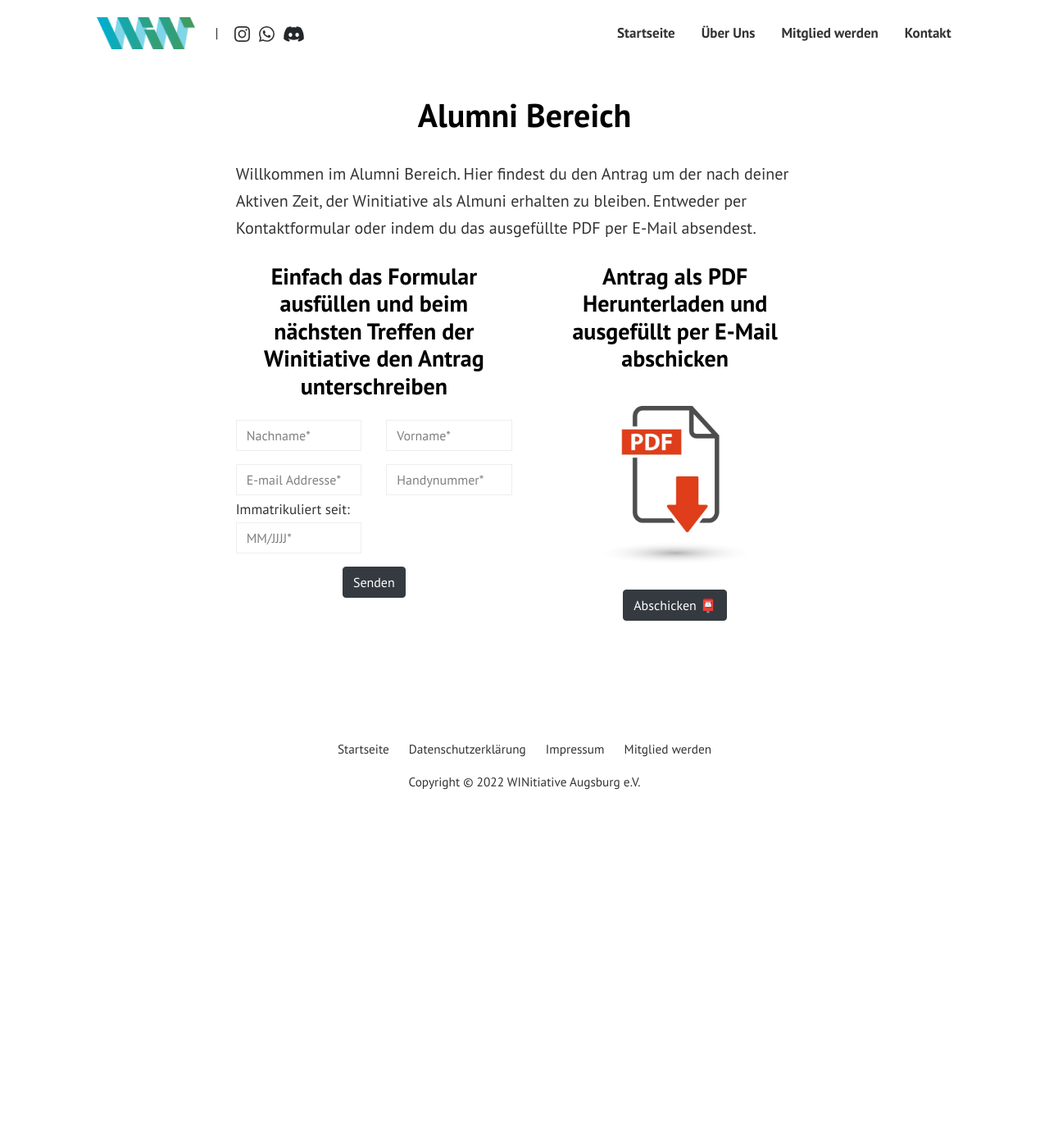
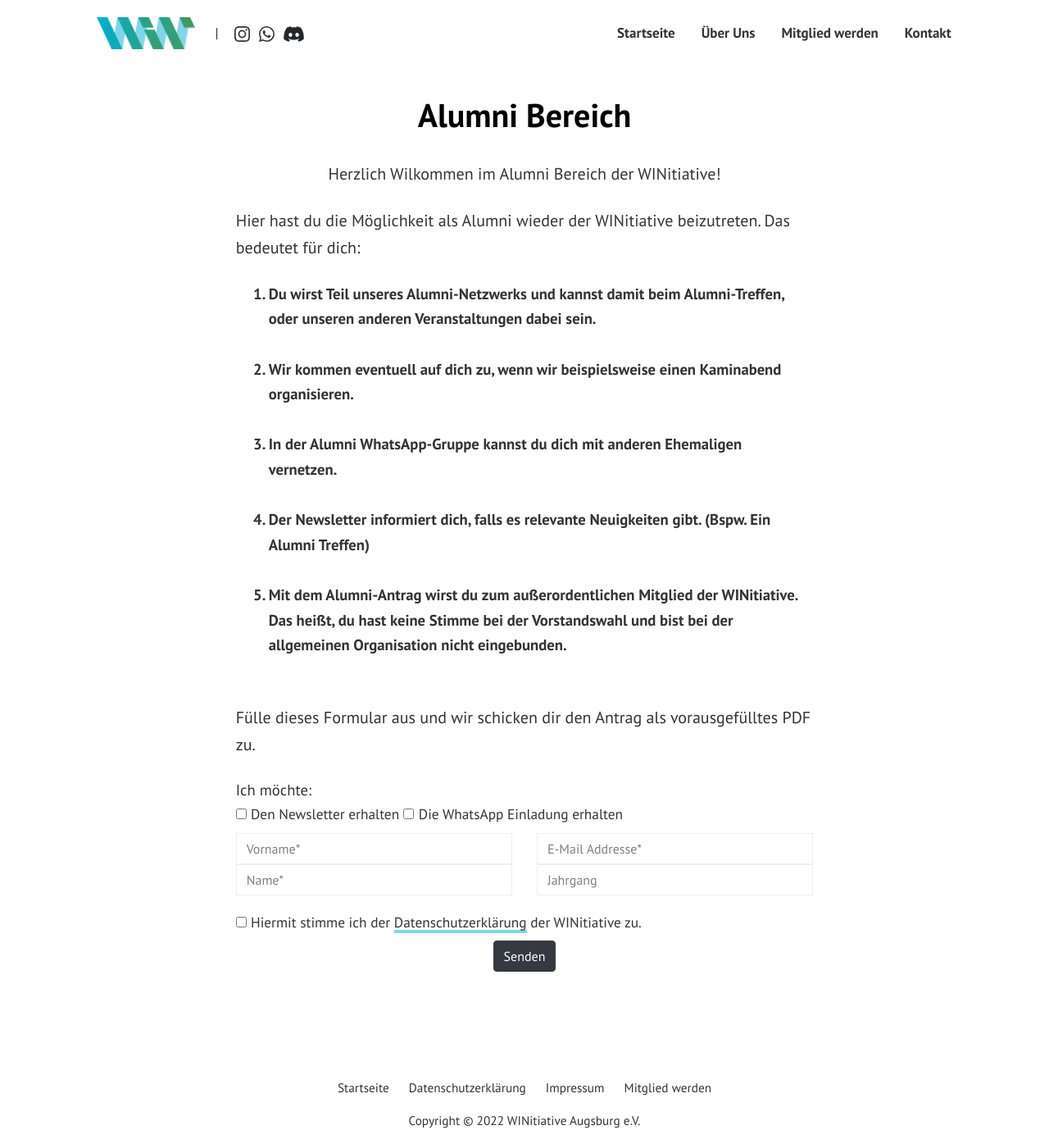
Before and after one commit to WINitiative-Augsburg-eV/webseite, a Jekyll site: the page built from pages/alumni.html, in a window 1280 px wide and 1400 px high. Shown: the whole window at 82% size. Built offline with Jekyll 4.4.1, drawn with Linux system fonts in a browser that asks for light colours.

Commit message:
Alumni Bereich

```diff
--- a/assets/css/theme.scss
+++ b/assets/css/theme.scss
@@ -474,11 +474,11 @@ span.post-name a,span.post-read-more a:hover {
     }
     a {
         color:inherit;
-        box-shadow:inset 0 -2px 0 rgba(255, 229, 31,1), 0 2px 0 rgba(255, 229, 31,1);
+        box-shadow:inset 0 -2px 0 #80d6e8, 0 2px 0 #80d6e8;
 
     }
     a:hover {
-        box-shadow:inset 0 -30px 0 rgba(255, 229, 31,1), 0 2px 0 rgba(255, 229, 31,1);
+        box-shadow:inset 0 -30px 0 #80d6e8, 0 2px 0 #80d6e8;
         text-decoration:none;
     }
     img, iframe {
--- a/pages/alumni.html
+++ b/pages/alumni.html
@@ -1,14 +1,11 @@
 ---
 layout: page
 title: Alumni Bereich
-permalink: "/alumni-bereich/"
+permalink: "/alumni/"
 comments: false
 ---
-<span>Willkommen im Alumni Bereich. Hier findest du den Antrag um der nach deiner Aktiven Zeit, der Winitiative als Almuni erhalten zu bleiben. Entweder per Kontaktformular oder indem du das ausgefüllte PDF per E-Mail absendest.</span>
 <head>
-
  <meta charset=“UTF-8”>
-
    <style>
    .column{
    float: left;
@@ -16,49 +13,66 @@ comments: false
    padding: 15px;
 
    }
-
-
    @media screen and (max-width: 600px) {
      .column {width: 100%}
    }
    </style>
 </head>
 
-<div class="row">
-      <div class="column">
+<center><p>Herzlich Wilkommen im Alumni Bereich der WINitiative!</p></center>
+<p>Hier hast du die Möglichkeit als Alumni wieder der WINitiative beizutreten. Das bedeutet für dich:</p>
+  <ol style="font-size: 14pt; font-weight: bold" class="liste1">
+          <li>Du wirst Teil unseres Alumni-Netzwerks und kannst damit beim Alumni-Treffen, oder unseren anderen Veranstaltungen dabei sein.</li>
+          <br>
+          <li>Wir kommen eventuell auf dich zu, wenn wir beispielsweise einen Kaminabend organisieren.</li>
+          <br>
+          <li>In der Alumni WhatsApp-Gruppe kannst du dich mit anderen Ehemaligen vernetzen.</li>
+          <br>
+          <li>Der Newsletter informiert dich, falls es relevante Neuigkeiten gibt. (Bspw. Ein Alumni Treffen)</li>
+          <br>
+          <li>Mit dem Alumni-Antrag wirst du zum außerordentlichen Mitglied der WINitiative. Das heißt, du hast keine Stimme bei der Vorstandswahl und bist bei der allgemeinen Organisation nicht eingebunden.</li>
+  </ol>
+  <div class="liste2">
+    <p style="font-weight: bold; font size: 14pt">
+    1. Du wirst Teil unseres Alumni-Netzwerks und kannst damit beim Alumni-Treffen, oder unseren anderen Veranstaltungen dabei sein.
+    <br><br>
+    2. Wir kommen eventuell auf dich zu, wenn wir beispielsweise einen Kaminabend organisieren.
+    <br><br>
+    3. In der Alumni WhatsApp-Gruppe kannst du dich mit anderen Ehemaligen vernetzen.
+    <br><br>
+    4. Der Newsletter informiert dich, falls es relevante Neuigkeiten gibt. (Bspw. Ein Alumni Treffen)
+    <br><br>
+    5. Mit dem Alumni-Antrag wirst du zum außerordentlichen Mitglied der WINitiative. Das heißt, du hast keine Stimme bei der Vorstandswahl und bist bei der allgemeinen Organisation nicht eingebunden.
+  </p>
+  </div>
+  <br>
+  <p>Fülle dieses Formular aus und wir schicken dir den Antrag als vorausgefülltes PDF zu.</p>
+      <div>
         <form action="https://formsubmit.co/09d59bd4883cc050554222c88652ce2d" method="POST">
-          <input type="hidden" name="_next" value="https://winitiative-augsburg-ev.github.io/webseite/danke">
-          <input type="hidden" name="_subject" value="Neuer Mitgliedsantrag!">
+          <input type="hidden" name="_next" value="https://winitiative-augsburg.de/danke">
+          <input type="hidden" name="_subject" value="Neuer Alumni-Antrag!">
           <input type="hidden" name="_captcha" value="false">
-        <center><h3 style="margin-top: 10px;" class="mb-4">Einfach das Formular ausfüllen und beim nächsten Treffen der Winitiative den Antrag unterschreiben</h3></center>
         <div class="form-group row">
-        <div class="col-md-6">
-        <input class="form-control" type="text" name="Nachname" placeholder="Nachname*" required>
+        <div class="col-md-12">
+          <legend style="font-size: 14pt; margin-bottom: -3px;">Ich möchte:</legend>
+          <input type="checkbox" id="pp" name="Newsletter?" value="Newsletter erhalten">
+          <label for="pp" style="font-size: 13pt">Den Newsletter erhalten</label>
+          <br class="mobile-break">
+          <input type="checkbox" id="br" name="Whatsapp" value="Whatsapp erhalten">
+          <label for="br" style="font-size: 13pt">Die WhatsApp Einladung erhalten</label>
         </div>
         <div class="col-md-6">
-        <input class="form-control" type="text" name="Vorname" placeholder="Vorname*" required>
+        <input class="form-control" type="text" name="vorname" placeholder="Vorname*" required>
+        <input class="form-control" type="text" name="nachname" placeholder="Name*" required>
+        </div>
+        <div class="col-md-6">
+        <input class="form-control" type="email" name="email" placeholder="E-Mail Addresse*" required>
+        <input class="form-control" type="text" name="Jahrgang" placeholder="Jahrgang">
+        </div>
+        <br>
       </div>
-      </div>
-      <div class="form-group row">
-      <div class="col-md-6">
-      <input class="form-control" type="email" name="email" placeholder="E-mail Addresse*" required>
-      </div>
-      <div class="col-md-6">
-      <input class="form-control" type="text" name="Handynummer" placeholder="Handynummer*" required>
-      </div>
-      <div class="col-md-6">
-      <span style="font-size: 17px">Immatrikuliert seit:</span>
-      <input class="form-control" type="text" name="Immatrikulation" placeholder="MM/JJJJ*" required>
-      </div>
-      </div><center><input class="btn btn-dark" type="submit" value="Senden"></center>
+      <input type="checkbox" id="pp" name="Datenschutzbedingungen" value="DSGVO" required>
+      <label for="pp" style="font-size: 13pt">Hiermit stimme ich der <a href="/datenschutzerklaerung" class="text-decoration-none">Datenschutzerklärung</a> der WINitiative zu.</label>
+      <center><input class="btn btn-dark" type="submit" value="Senden"></center>
       </form>
     </div>
-    <div class="column">
-      <center><h3 style="margin-top: 10px">Antrag als PDF Herunterladen und ausgefüllt per E-Mail abschicken</h3></center>
-      <br>
-      <center><a href="{{site.baseurl}}/downloads/Mitgliedsantrag_WINitiative_e.V.pdf" target="_blank"><img src="{{site.baseurl}}/assets/images/PDF.jpg" alt="{{site.baseurl}}/assets/images/PDF.jpg" width="180px"></a></center>
-      <br>
-      <center><button class="btn btn-dark" onclick="location.href='mailto:fritz.duerrwanger@winitiative-augsburg.de?subject=Mitgliedsantrag';">Abschicken &#x1F4EE</button></center>
-    </div>
-
-</div>
--- a/pages/o-phase.html
+++ b/pages/o-phase.html
@@ -8,11 +8,11 @@ comments: false
 <center><p class="lead mb-4">Bei der O-Phase werden wir vorraussichtlich an 3 Tagen vertreten sein.<br> Was genau an den Tagen geplant ist, steht leider noch nicht ganz fest. Hier steht nur der aktuelle Stand:</p></center>
 
   <div class="liste3">
-  <p style="font-weight: bold; font size: 16pt"><u>Montag 10.10:</u> Bis Abends beim Programm des Lehrstuhls mithelfen; Bierpong Turnier Abends.
+  <p style="font-weight: bold; font size: 16pt"><u>Montag 10.10:</u> Bis Abends beim Programm des Lehrstuhls mithelfen; Flunkyball und Networking am Abend.
   <br><br>
-  <u>Dienstag 11.10:</u> Event organisieren (Was genau steht noch nicht fest)
+  <u>Dienstag 11.10:</u> Riegele Brauereiführung (vorraussichtlich um 18:00)
   <br><br>
-  <u>Woche vom 17.10-21.10</u> (Tag steht leider noch nicht fest): Kneipentour</p>
+  <u>Woche vom 18.10</u> Kneipentour</p>
 </div>
 
 <p style="font-weight: bold; color: #037c94; font-size: 18pt" class="lead mb-4">Wenn du mit dabei sein willst, melde dich hier einfach an. Wie genau die Zuteilung dann ist stellt sich noch heraus!</p>
```
Also changed, not shown: pages/privacy-policy.md (+1 -1 lines), 2 other files.
